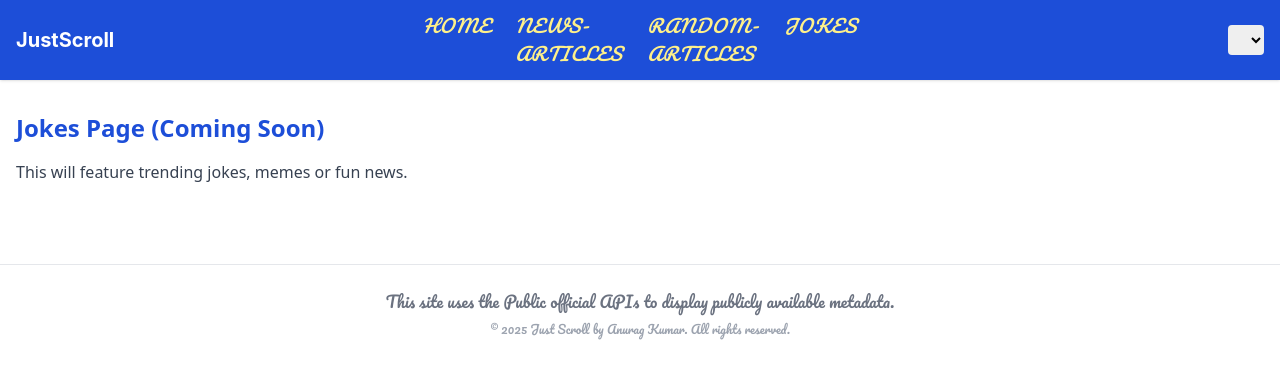
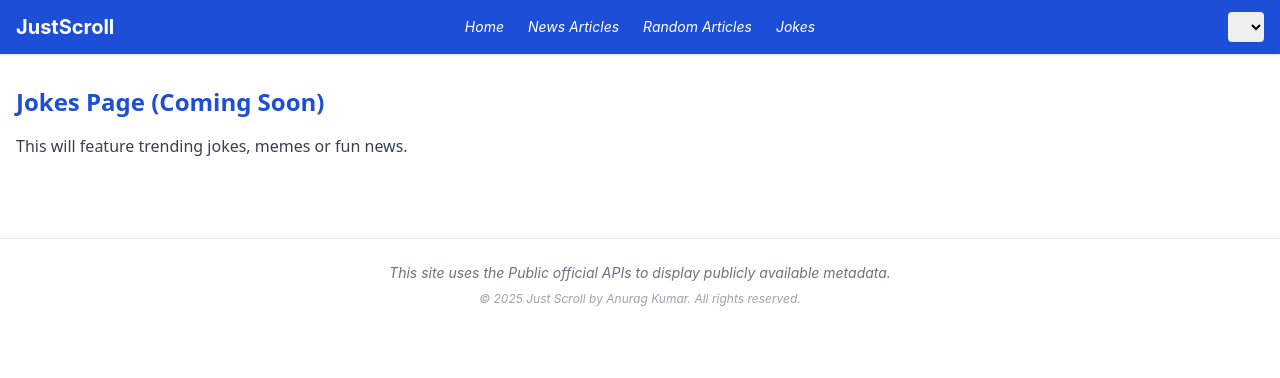
Before and after one commit to justscrollorg/scrollfeed-ui, a React (Create React App) app: page /jokes in a window 1280 px wide. Shown: the top 378 px of the page. Built offline with nearby package versions, Linux system fonts and the light colour scheme.

Commit message:
random articles

```diff
--- a/src/components/Footer/Footer.jsx
+++ b/src/components/Footer/Footer.jsx
@@ -2,14 +2,16 @@ import React from "react";
 
 function Footer() {
   return (
-    <footer className="bg-white dark:bg-gray-900 text-gray-600 dark:text-gray-400 text-sm text-center mt-12 py-6 border-t border-gray-200 dark:border-gray-700">
+    <footer className="bg-white dark:bg-gray-900 text-gray-600 dark:text-gray-400 text-sm italic text-center mt-12 py-6 border-t border-gray-200 dark:border-gray-700">
       <div className="max-w-6xl mx-auto px-4 space-y-2">
-        <p className="text-gray-500 font-artistic text-base">
-          This site uses the Public official APIs to display publicly available metadata.
+        <p className="text-gray-500 italic">
+          This site uses the Public official APIs to display publicly available
+          metadata.
         </p>
 
-        <p className="text-xs text-gray-400 mt-2 font-artistic">
-          © {new Date().getFullYear()} Just Scroll by Anurag Kumar. All rights reserved.
+        <p className="text-xs text-gray-400 italic mt-2">
+          © {new Date().getFullYear()} Just Scroll by Anurag Kumar. All rights
+          reserved.
         </p>
       </div>
     </footer>
--- a/src/components/Navbar/Navbar.jsx
+++ b/src/components/Navbar/Navbar.jsx
@@ -11,25 +11,31 @@ function Navbar({ regions, selectedRegion, onRegionChange }) {
       </div>
 
       {/* Center: Nav Links */}
-      <ul className="flex-1 flex justify-center gap-6 text-lg font-artistic tracking-wider uppercase italic text-yellow-200">
+      <ul className="flex-1 flex justify-center gap-6 text-sm italic text-white">
         <li>
-          <Link to="/" className="hover:underline">
-            home
+          <Link to="/" className="hover:underline underline-offset-4">
+            Home
           </Link>
         </li>
         <li>
-          <Link to="/newsarticles" className="hover:underline">
-            news-articles
+          <Link
+            to="/newsarticles"
+            className="hover:underline underline-offset-4"
+          >
+            News Articles
           </Link>
         </li>
         <li>
-          <Link to="/wikiarticles" className="hover:underline">
-            random-articles
+          <Link
+            to="/wikiarticles"
+            className="hover:underline underline-offset-4"
+          >
+            Random Articles
           </Link>
         </li>
         <li>
-          <Link to="/jokes" className="hover:underline">
-            jokes
+          <Link to="/jokes" className="hover:underline underline-offset-4">
+            Jokes
           </Link>
         </li>
       </ul>
```
